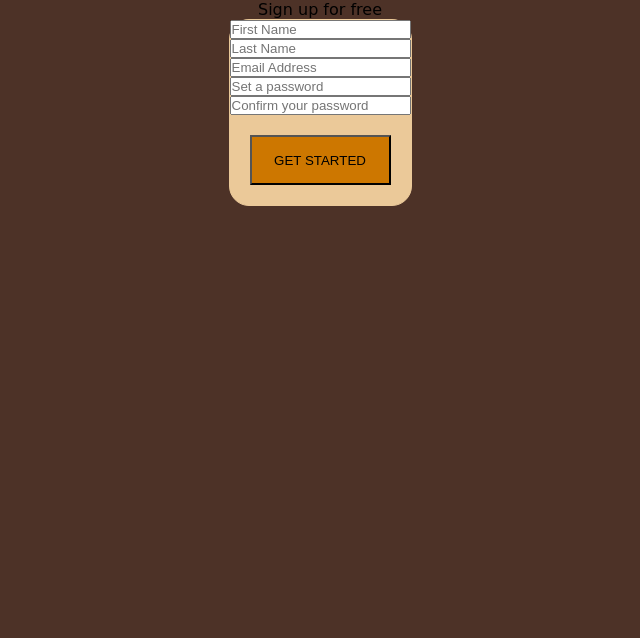
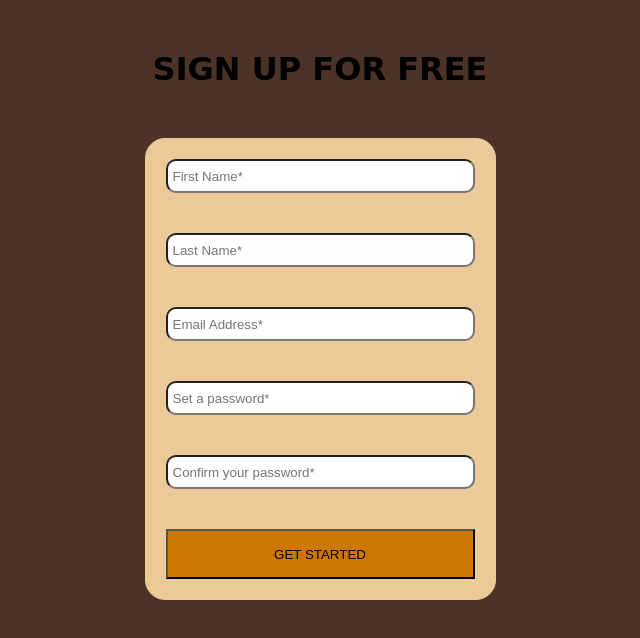
Before and after one commit to Ghiftee/WTF-form-project, a plain HTML site: page index.html in a window 1280 px wide. Shown: the whole page, without its empty margins (320-960 px from the left). Drawn offline with Linux system fonts and the light colour scheme.

Commit message:
Make some text changes

```diff
--- a/index.html
+++ b/index.html
@@ -8,16 +8,16 @@
     <link rel="stylesheet" href="style.css">
 </head>
 <body>
-    <div class="container">
-        <p>Sign up for free</p>
-        <form>
-            <input type="text" name="f-name" placeholder="First Name">
-            <input type="text" name="l-name" placeholder="Last Name">
-            <input type="email" name="email" placeholder="Email Address">
-            <input type="password" name="pwd" placeholder="Set a password">
-            <input type="password" name="pwd" placeholder="Confirm your password">
-            <button type="submit">GET STARTED</button>
-        </form>
-    </div>
+  <div class="container">
+    <h1>SIGN UP FOR FREE</h1>
+    <form>
+      <input class="form-input" type="text" name="f-name" placeholder="First Name*">
+      <input class="form-input" type="text" name="l-name" placeholder="Last Name*">
+      <input class="form-input" type="email" name="email" placeholder="Email Address*">
+      <input class="form-input" type="password" name="pwd" placeholder="Set a password*">
+      <input class="form-input" type="password" name="pwd" placeholder="Confirm your password*">
+      <button type="submit">GET STARTED</button>
+    </form>
+  </div>
 </body>
 </html>
```
